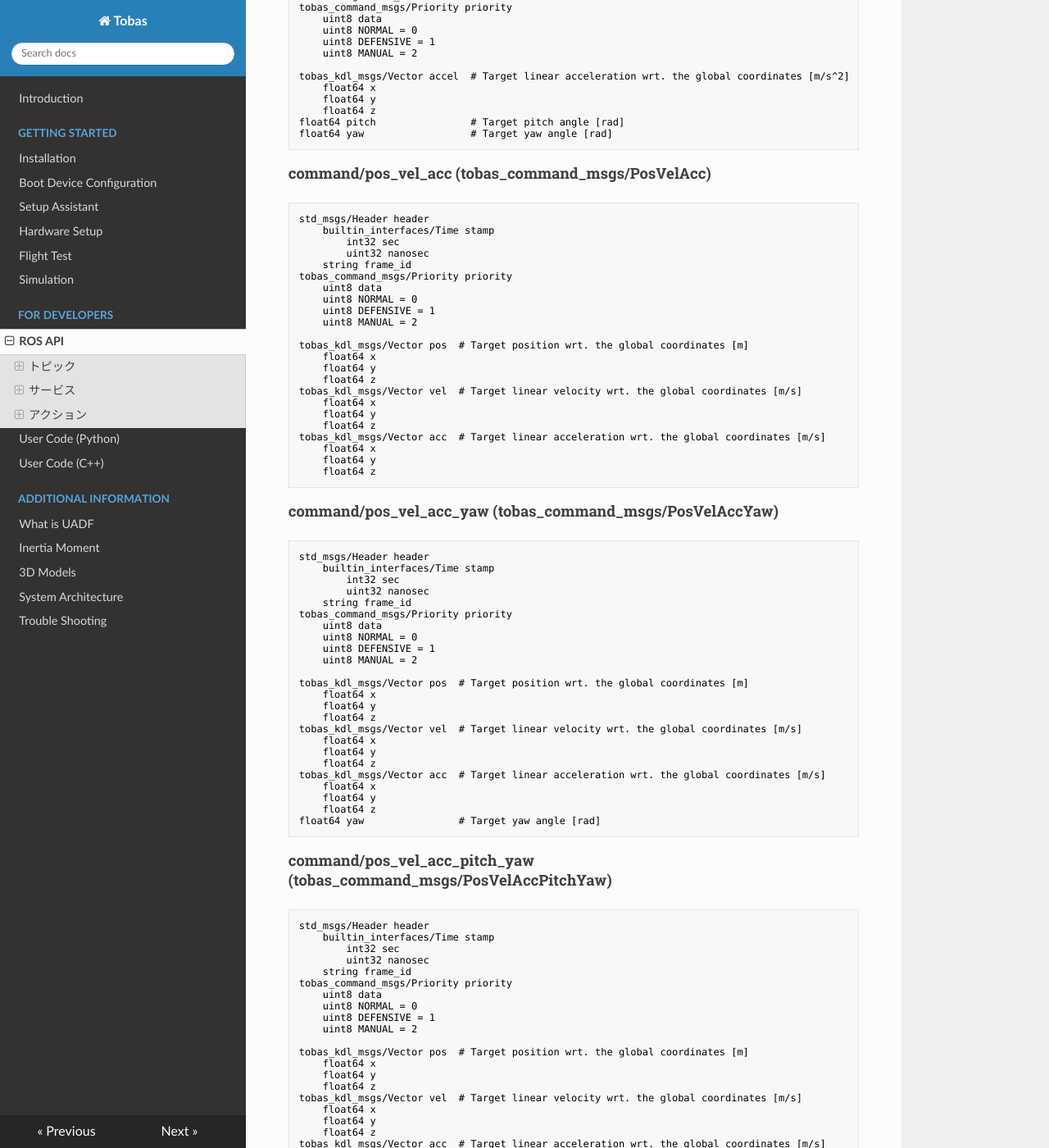
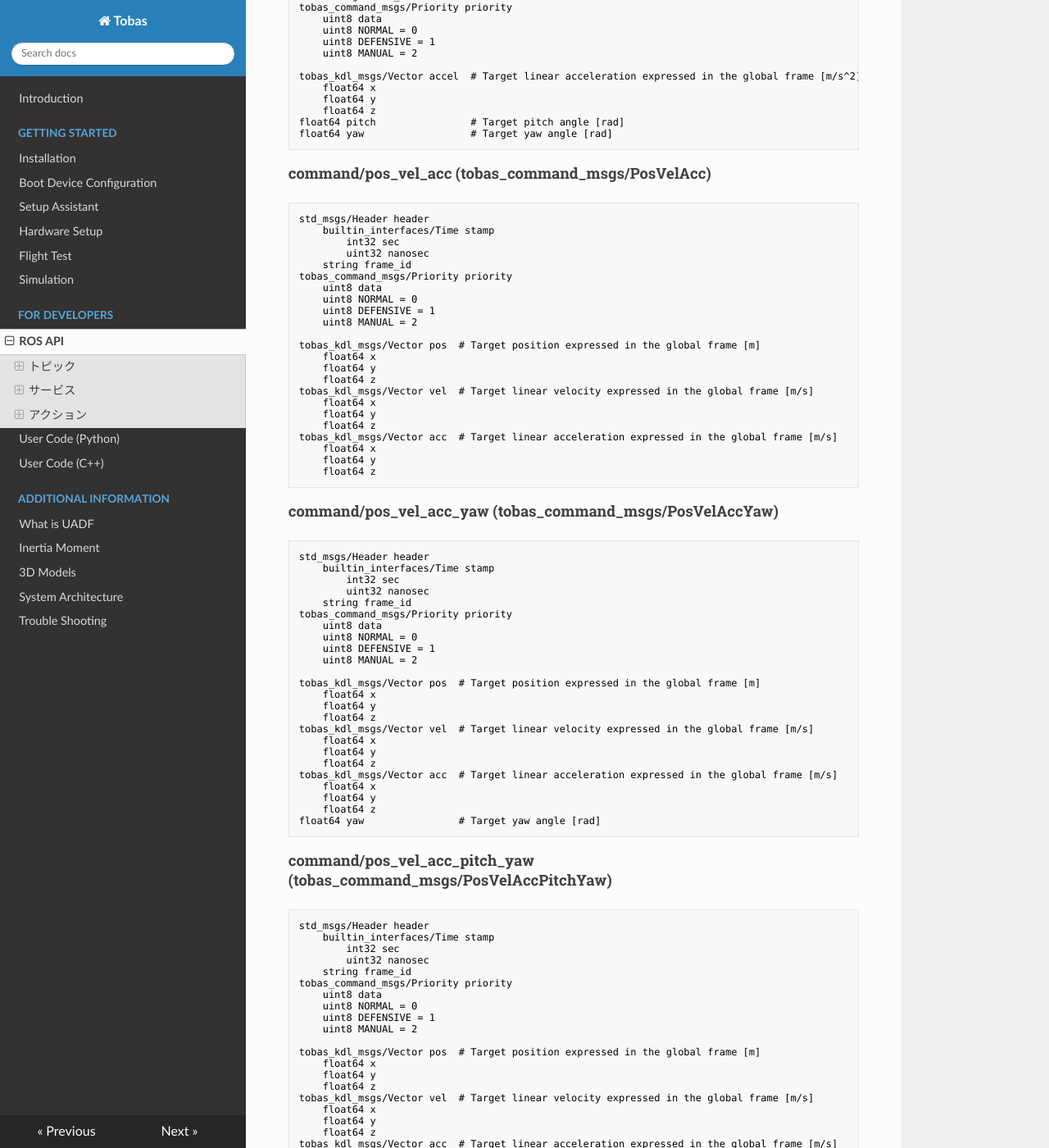
Before and after one commit to TobasFlightControl/tobas_wiki_ja, an MkDocs documentation site: the page built from docs/ros_api.md, in a window 1280 px wide and 1400 px high, scrolled down 7888 px. Shown: the whole window at 82% size. Built offline with MkDocs 1.6.1, drawn with Linux system fonts in a browser that asks for light colours; nearby versions of some CDN libraries; some of the changed text lies outside the part shown.

Commit message:
メッセージのコメント編集

```diff
--- a/docs/ros_api.md
+++ b/docs/ros_api.md
@@ -259,14 +259,14 @@ std_msgs/Header header
 		uint32 nanosec
 	string frame_id
 
-tobas_kdl_msgs/Frame frame
+tobas_kdl_msgs/Frame frame  # The transformation from the global frame to the vehicle frame
 	tobas_kdl_msgs/Vector trans
 		float64 x
 		float64 y
 		float64 z
 	tobas_kdl_msgs/Rotation rot
 		float64[9] data
-tobas_kdl_msgs/Twist twist
+tobas_kdl_msgs/Twist twist  # The 6D twist expressed in the body frame
 	tobas_kdl_msgs/Vector linear
 		float64 x
 		float64 y
@@ -275,7 +275,7 @@ tobas_kdl_msgs/Twist twist
 		float64 x
 		float64 y
 		float64 z
-tobas_kdl_msgs/Accel accel
+tobas_kdl_msgs/Accel accel  # The 6D accel expressed in the body frame
 	tobas_kdl_msgs/Vector linear
 		float64 x
 		float64 y
@@ -327,7 +327,7 @@ tobas_command_msgs/Priority priority
 	uint8 DEFENSIVE = 1
 	uint8 MANUAL = 2
 
-tobas_kdl_msgs/Vector rate  # Target angular velocity wrt. the local coordinates [rad/s]
+tobas_kdl_msgs/Vector rate  # Target angular velocity expressed in the local frame [rad/s]
 	float64 x
 	float64 y
 	float64 z
@@ -347,7 +347,7 @@ tobas_command_msgs/Priority priority
 	uint8 DEFENSIVE = 1
 	uint8 MANUAL = 2
 
-tobas_kdl_msgs/Vector rate  # Target angular velocity wrt. the local coordinates [rad/s]
+tobas_kdl_msgs/Vector rate  # Target angular velocity expressed in the local frame [rad/s]
 	float64 x
 	float64 y
 	float64 z
@@ -368,7 +368,7 @@ tobas_command_msgs/Priority priority
 	uint8 DEFENSIVE = 1
 	uint8 MANUAL = 2
 
-tobas_kdl_msgs/Vector rate  # Target angular velocity wrt. the local coordinates [rad/s]
+tobas_kdl_msgs/Vector rate  # Target angular velocity expressed in the local frame [rad/s]
 	float64 x
 	float64 y
 	float64 z
@@ -390,7 +390,7 @@ tobas_command_msgs/Priority priority
 	uint8 DEFENSIVE = 1
 	uint8 MANUAL = 2
 
-tobas_kdl_msgs/Euler angle  # Target euler angles wrt. the global coordinates [rad]
+tobas_kdl_msgs/Euler angle  # Target euler angles expressed in the global frame [rad]
 	float64 roll   # [rad]
 	float64 pitch  # [rad]
 	float64 yaw    # [rad]
@@ -410,7 +410,7 @@ tobas_command_msgs/Priority priority
 	uint8 DEFENSIVE = 1
 	uint8 MANUAL = 2
 
-tobas_kdl_msgs/Euler angle  # Target euler angles wrt. the global coordinates [rad]
+tobas_kdl_msgs/Euler angle  # Target euler angles expressed in the global frame [rad]
 	float64 roll   # [rad]
 	float64 pitch  # [rad]
 	float64 yaw    # [rad]
@@ -431,7 +431,7 @@ tobas_command_msgs/Priority priority
 	uint8 DEFENSIVE = 1
 	uint8 MANUAL = 2
 
-tobas_kdl_msgs/Euler angle  # Target euler angles wrt. the global coordinates [rad]
+tobas_kdl_msgs/Euler angle  # Target euler angles expressed in the global frame [rad]
 	float64 roll   # [rad]
 	float64 pitch  # [rad]
 	float64 yaw    # [rad]
@@ -453,7 +453,7 @@ tobas_command_msgs/Priority priority
 	uint8 DEFENSIVE = 1
 	uint8 MANUAL = 2
 
-tobas_kdl_msgs/Vector accel  # Target linear acceleration wrt. the global coordinates [m/s^2]
+tobas_kdl_msgs/Vector accel  # Target linear acceleration expressed in the global frame [m/s^2]
 	float64 x
 	float64 y
 	float64 z
@@ -473,7 +473,7 @@ tobas_command_msgs/Priority priority
 	uint8 DEFENSIVE = 1
 	uint8 MANUAL = 2
 
-tobas_kdl_msgs/Vector accel  # Target linear acceleration wrt. the global coordinates [m/s^2]
+tobas_kdl_msgs/Vector accel  # Target linear acceleration expressed in the global frame [m/s^2]
 	float64 x
 	float64 y
 	float64 z
@@ -494,7 +494,7 @@ tobas_command_msgs/Priority priority
 	uint8 DEFENSIVE = 1
 	uint8 MANUAL = 2
 
-tobas_kdl_msgs/Vector accel  # Target linear acceleration wrt. the global coordinates [m/s^2]
+tobas_kdl_msgs/Vector accel  # Target linear acceleration expressed in the global frame [m/s^2]
 	float64 x
 	float64 y
 	float64 z
@@ -516,15 +516,15 @@ tobas_command_msgs/Priority priority
 	uint8 DEFENSIVE = 1
 	uint8 MANUAL = 2
 
-tobas_kdl_msgs/Vector pos  # Target position wrt. the global coordinates [m]
+tobas_kdl_msgs/Vector pos  # Target position expressed in the global frame [m]
 	float64 x
 	float64 y
 	float64 z
-tobas_kdl_msgs/Vector vel  # Target linear velocity wrt. the global coordinates [m/s]
+tobas_kdl_msgs/Vector vel  # Target linear velocity expressed in the global frame [m/s]
 	float64 x
 	float64 y
 	float64 z
-tobas_kdl_msgs/Vector acc  # Target linear acceleration wrt. the global coordinates [m/s]
+tobas_kdl_msgs/Vector acc  # Target linear acceleration expressed in the global frame [m/s]
 	float64 x
 	float64 y
 	float64 z
@@ -544,15 +544,15 @@ tobas_command_msgs/Priority priority
 	uint8 DEFENSIVE = 1
 	uint8 MANUAL = 2
 
-tobas_kdl_msgs/Vector pos  # Target position wrt. the global coordinates [m]
+tobas_kdl_msgs/Vector pos  # Target position expressed in the global frame [m]
 	float64 x
 	float64 y
 	float64 z
-tobas_kdl_msgs/Vector vel  # Target linear velocity wrt. the global coordinates [m/s]
+tobas_kdl_msgs/Vector vel  # Target linear velocity expressed in the global frame [m/s]
 	float64 x
 	float64 y
 	float64 z
-tobas_kdl_msgs/Vector acc  # Target linear acceleration wrt. the global coordinates [m/s]
+tobas_kdl_msgs/Vector acc  # Target linear acceleration expressed in the global frame [m/s]
 	float64 x
 	float64 y
 	float64 z
@@ -573,15 +573,15 @@ tobas_command_msgs/Priority priority
 	uint8 DEFENSIVE = 1
 	uint8 MANUAL = 2
 
-tobas_kdl_msgs/Vector pos  # Target position wrt. the global coordinates [m]
+tobas_kdl_msgs/Vector pos  # Target position expressed in the global frame [m]
 	float64 x
 	float64 y
 	float64 z
-tobas_kdl_msgs/Vector vel  # Target linear velocity wrt. the global coordinates [m/s]
+tobas_kdl_msgs/Vector vel  # Target linear velocity expressed in the global frame [m/s]
 	float64 x
 	float64 y
 	float64 z
-tobas_kdl_msgs/Vector acc  # Target linear acceleration wrt. the global coordinates [m/s]
+tobas_kdl_msgs/Vector acc  # Target linear acceleration expressed in the global frame [m/s]
 	float64 x
 	float64 y
 	float64 z
@@ -680,14 +680,14 @@ std_msgs/Header header
 		uint32 nanosec
 	string frame_id
 
-tobas_kdl_msgs/Frame frame
+tobas_kdl_msgs/Frame frame  # The transformation from the global frame to the vehicle frame
 	tobas_kdl_msgs/Vector trans
 		float64 x
 		float64 y
 		float64 z
 	tobas_kdl_msgs/Rotation rot
 		float64[9] data
-tobas_kdl_msgs/Twist twist
+tobas_kdl_msgs/Twist twist  # The 6D twist expressed in the body frame
 	tobas_kdl_msgs/Vector linear
 		float64 x
 		float64 y
@@ -696,7 +696,7 @@ tobas_kdl_msgs/Twist twist
 		float64 x
 		float64 y
 		float64 z
-tobas_kdl_msgs/Accel accel
+tobas_kdl_msgs/Accel accel  # The 6D accel expressed in the body frame
 	tobas_kdl_msgs/Vector linear
 		float64 x
 		float64 y
```
